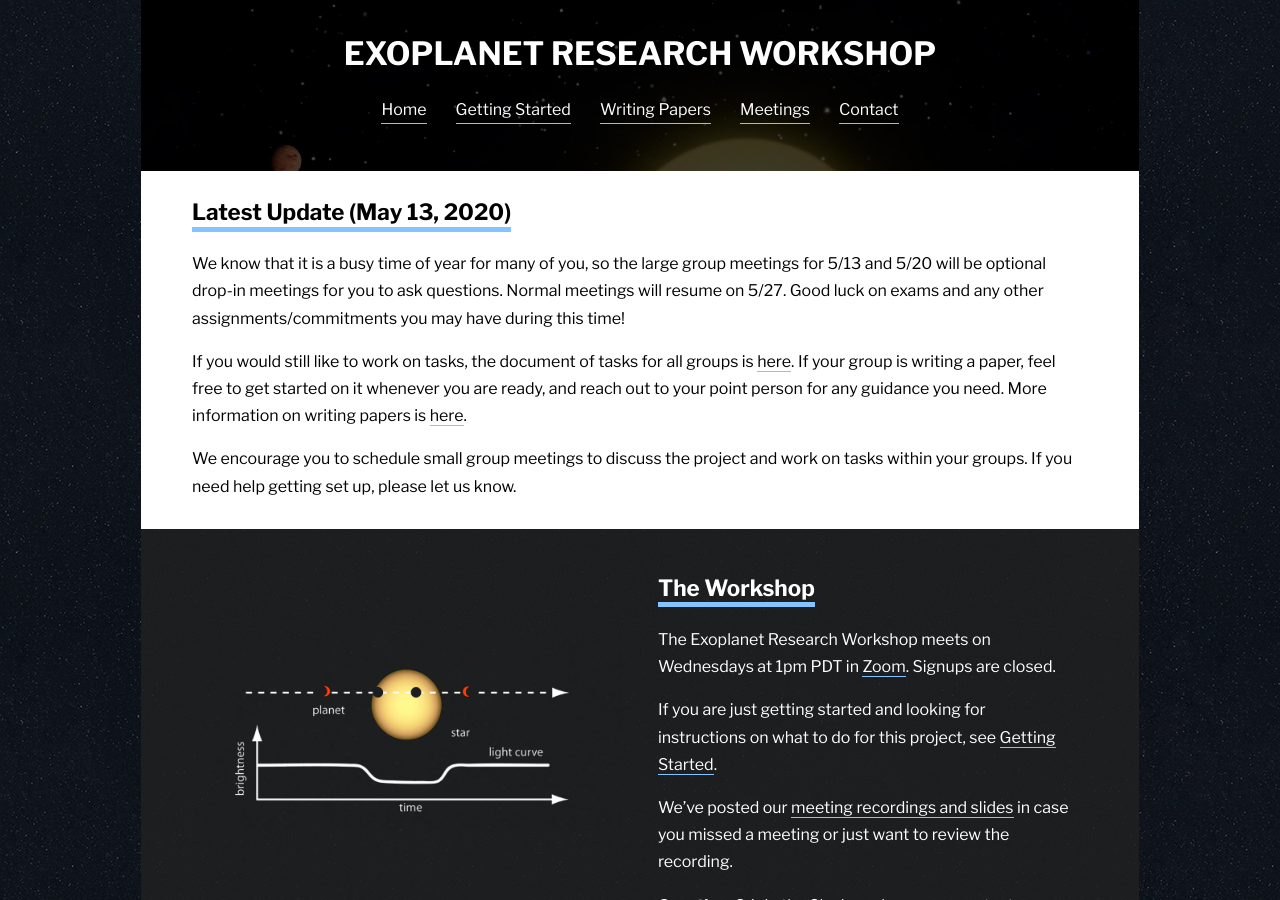
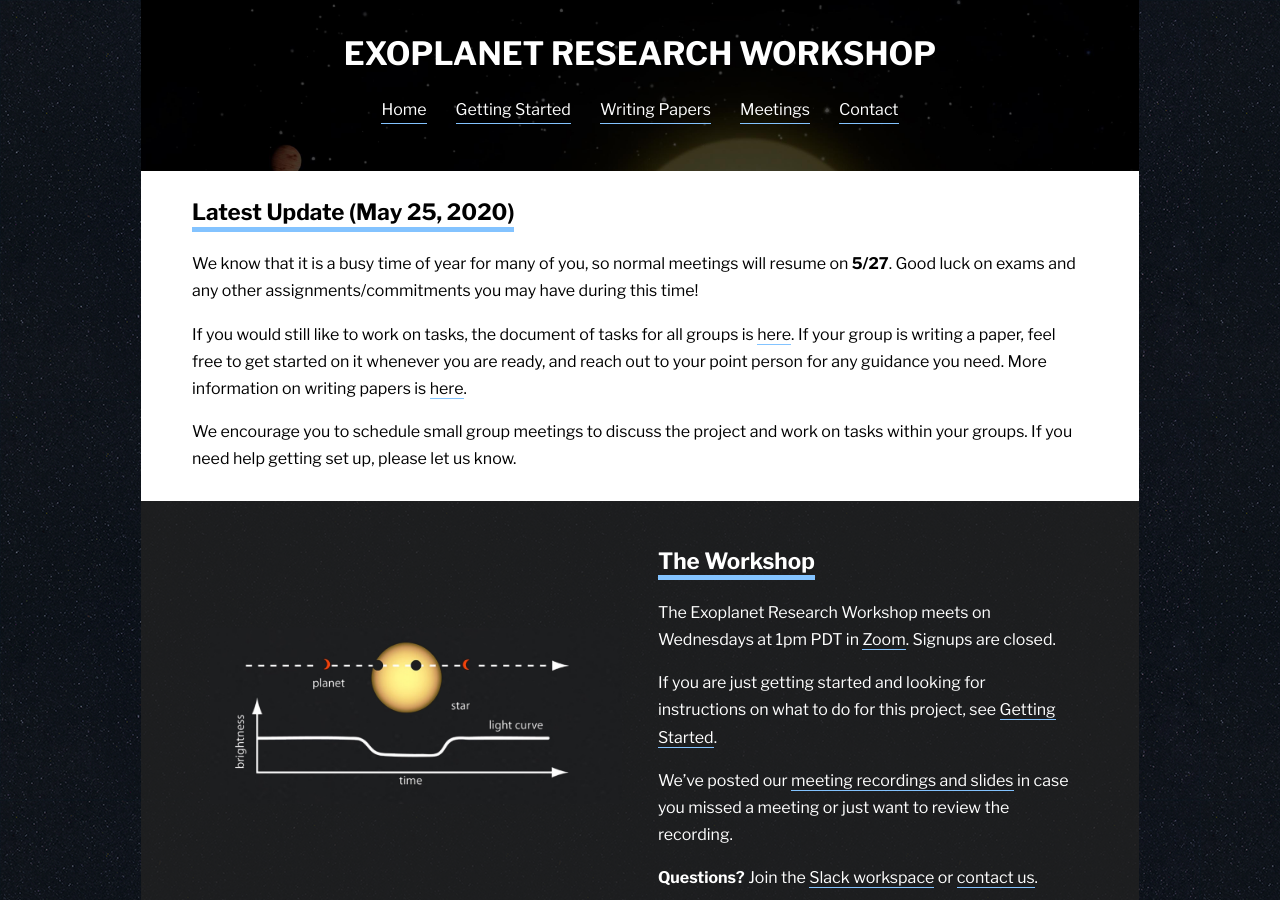
Before and after one commit to paigeyeung/exoplanetresearchworkshop, a Jekyll site: the page built from index.md, in a window 1280 px wide and 900 px high. Built offline with Jekyll 4.4.1, drawn with Linux system fonts in a browser that asks for light colours.

Commit message:
Update announcement

```diff
--- a/index.md
+++ b/index.md
@@ -4,9 +4,9 @@ title: Home
 ---
 <div class="page-display-light" markdown="1">
 
-## Latest Update (May 13, 2020)
+## Latest Update (May 25, 2020)
 
-We know that it is a busy time of year for many of you, so the large group meetings for 5/13 and 5/20 will be optional drop-in meetings for you to ask questions. Normal meetings will resume on 5/27. Good luck on exams and any other assignments/commitments you may have during this time!
+We know that it is a busy time of year for many of you, so normal meetings will resume on **5/27**. Good luck on exams and any other assignments/commitments you may have during this time!
 
 If you would still like to work on tasks, the document of tasks for all groups is [here](https://docs.google.com/document/d/1Bl8x1cWRS_cJc2oFljb9NaK1Ps5YVv3XcK7tgvh97UQ/edit?usp=sharing){:target="_blank"}. If your group is writing a paper, feel free to get started on it whenever you are ready, and reach out to your point person for any guidance you need. More information on writing papers is [here](/papers/).
 
```
